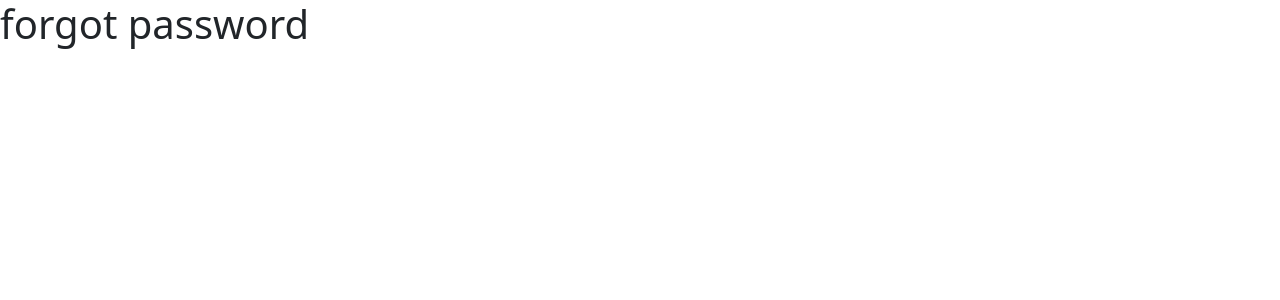
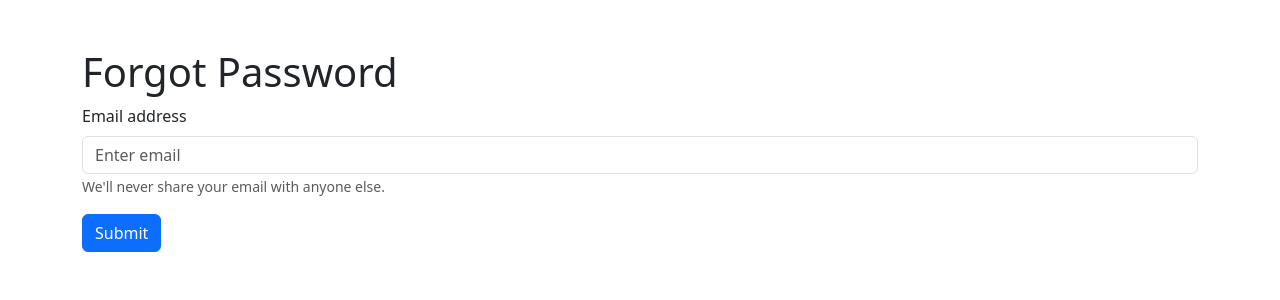
Before and after one commit to sangwon432/ecommerce_front, a React (Create React App) app: page /forgot/password in a window 1280 px wide. Shown: the top 300 px of the page. Built offline with nearby package versions, Linux system fonts and the light colour scheme.

Commit message:
change password 틀, 이메일로 패스워드 바꾸는 링크를 보내는 페이지 추가

```diff
--- a/src/App.js
+++ b/src/App.js
@@ -6,6 +6,7 @@ import Login from "./pages/Login";
 import Signup from "./pages/Signup";
 import Profile from "./pages/profile";
 import ForgotPW from "./pages/forgotPW";
+import ChangePW from "./pages/changePW";
 
 const App = () => {
     return (
@@ -19,6 +20,7 @@ const App = () => {
                     <Route path={"/signup"} element={<Signup/>}/>
                     <Route path={"/profile"} element={<Profile/>}/>
                     <Route path={"/forgot/password"} element={<ForgotPW/>}/>
+                    <Route path={"/change/password"} element={<ChangePW/>}/>
                 </Routes>
             </BrowserRouter>
         </div>
--- /dev/null
+++ b/src/pages/changePW.js
@@ -0,0 +1,12 @@
+import React from 'react';
+
+const ChangePw = () => {
+    return (
+        <div>
+            <h1>패스워드 변경 화면</h1>
+
+        </div>
+    );
+};
+
+export default ChangePw;
--- a/src/pages/forgotPW.js
+++ b/src/pages/forgotPW.js
@@ -1,10 +1,59 @@
-import React from 'react';
+import React, {useState} from 'react';
+import {Button, Container, Form, Row} from "react-bootstrap";
+import axios from "axios";
 
 const ForgotPw = () => {
+
+    const [email, setEmail] = useState("")
+    const [isEmailSent, setIsEmailSent] = useState(false)
+
+    const submitHandler = async (e) => {
+        e.preventDefault()
+        const userInput = {
+            email
+        }
+
+        try {
+            console.log(userInput)
+            const {status} = await axios.post("http://localhost:8000/api/auth/forgot/password", userInput)
+            if (status === 200) {
+                setIsEmailSent(true)
+                alert("success")
+            }
+
+        } catch (err) {
+            alert("email wasn't sent. please check your email")
+            console.log(err.message)
+        }
+    }
     return (
-        <div>
-            <h1>forgot password</h1>
-        </div>
+        <Container className={"mt-5"}>
+            <h1>Forgot Password</h1>
+            <Row>
+                <Form>
+                    <Form.Group className="mb-3" controlId="formBasicEmail">
+                        <Form.Label>Email address</Form.Label>
+                        <Form.Control
+                            type="email"
+                            placeholder="Enter email"
+                            value={email}
+                            onChange={(e)=>setEmail(e.target.value)}
+                        />
+                        <Form.Text className="text-muted">
+                            We'll never share your email with anyone else.
+                        </Form.Text>
+                    </Form.Group>
+                    <Button variant="primary" type="submit" onClick={submitHandler}>
+                        Submit
+                    </Button>
+                </Form>
+                {isEmailSent ? (
+                    <div className={"mb-5"}>
+                        Please check your inbox.
+                    </div>
+                ) : null}
+            </Row>
+        </Container>
     );
 };
 
```
